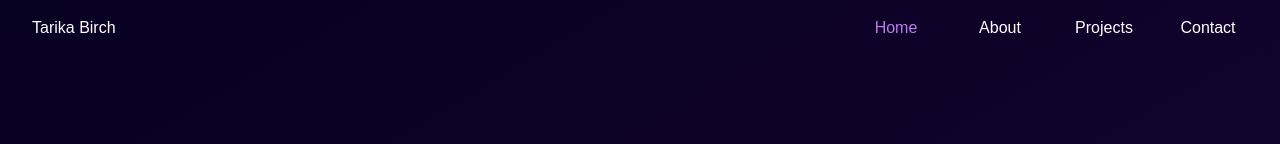
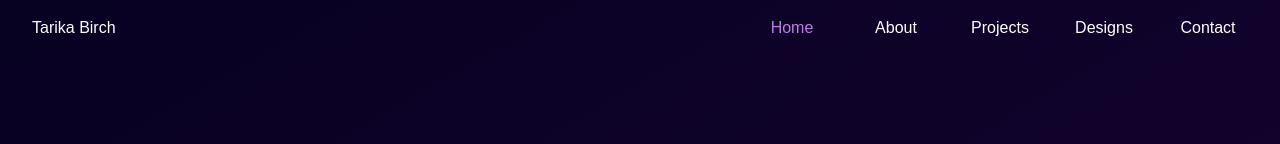
Before and after one commit to TaigaTi/taigati.github.io, a React (Create React App) app: page / in a window 1280 px wide. Shown: the top 144 px of the page. Built offline with nearby package versions, Linux system fonts and the light colour scheme; grey boxes are pictures that could not be loaded.

Commit message:
Added design link to navigation

```diff
--- a/src/components/NavBar.js
+++ b/src/components/NavBar.js
@@ -39,6 +39,12 @@ function NavBar(path) {
         },
         {
             id: 4,
+            url: '/#/designs',
+            text: 'Designs',
+            icon: 'fa-palette',
+        },
+        {
+            id: 5,
             url: '/#/contact',
             text: 'Contact',
             icon: 'fa-envelope',
```
